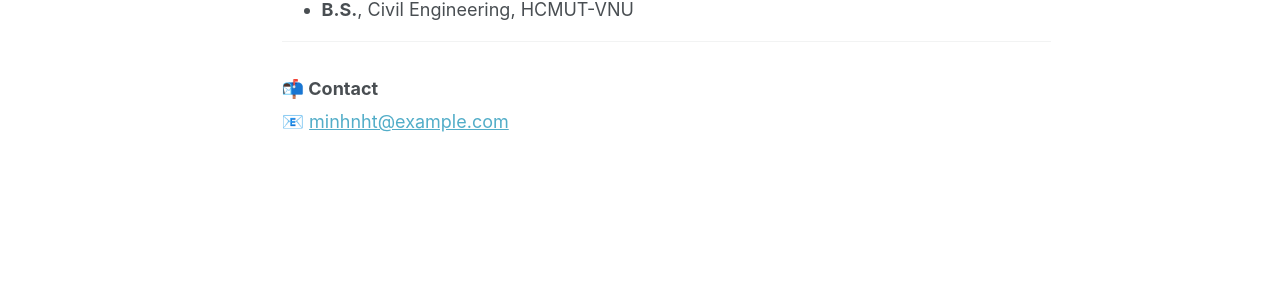
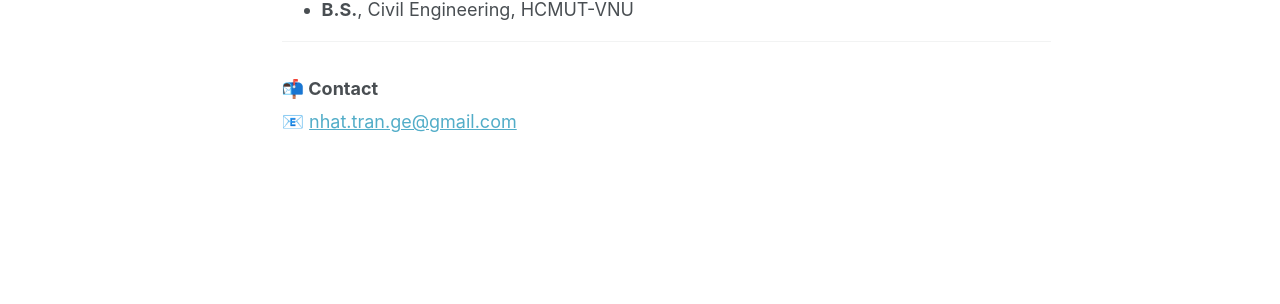
Before and after one commit to nhatminhtrange/minhnhattran.github.io, a Jekyll site: the page built from _pages/about.md, in a window 1280 px wide and 1304 px high. Shown: the part 764-1068 px from the top of the window. Built offline with Jekyll 4.4.1, drawn with Linux system fonts in a browser that asks for light colours; some web fonts are replaced; a script that is not in the unit is left out.

Commit message:
Update about.md

```diff
--- a/_pages/about.md
+++ b/_pages/about.md
@@ -32,4 +32,4 @@ I’m especially interested in improving resolution in delaminated and reinforce
 ---
 
 ### 📬 Contact
-📧 [minhnht@example.com](mailto:nhat.tran.ge@gmail.com)
+📧 [nhat.tran.ge@gmail.com](mailto:nhat.tran.ge@gmail.com)
```
